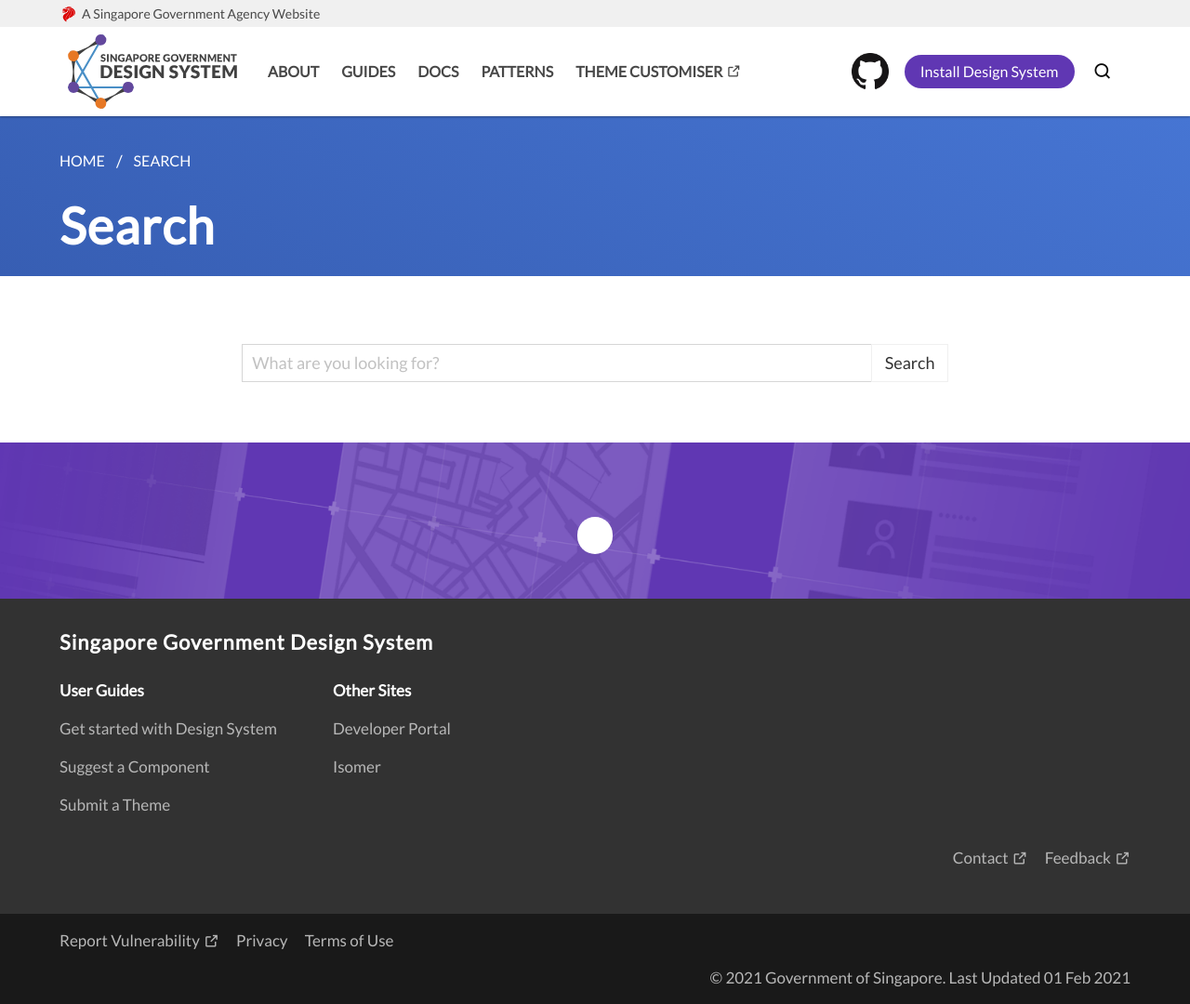
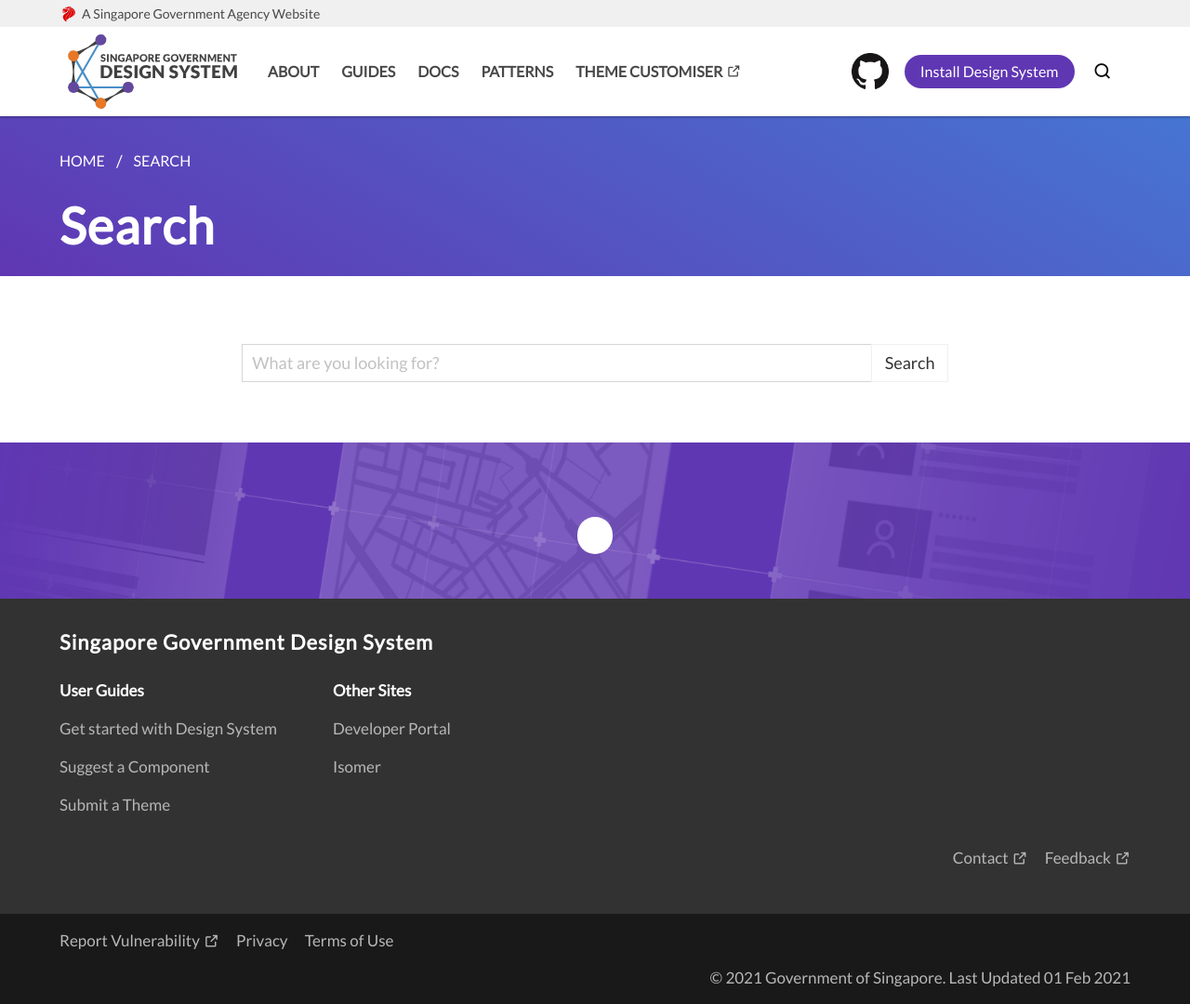
Before and after one commit to isaacteh-ust/sgds-demo-1, a Jekyll site: the page built from search/search.html, in a window 1280 px wide and 1080 px high. Shown: the whole window at 93% size. Built offline with Jekyll 4.4.1, drawn with Linux system fonts in a browser that asks for light colours; some web fonts are replaced.

Commit message:
_config.yml: updated breadcrumb_background

```diff
--- a/_config.yml
+++ b/_config.yml
@@ -6,7 +6,7 @@
 visit_docs_section_button_type: rounded
 visit_docs_section_text_color: white
 visit_docs_section_background: primary
-breadcrumb_background: secondary
+breadcrumb_background: primary
 logo: assets/img/logo_sgds.png
 nav_logo: /assets/img/logo-sgds.svg
 sgds-version: 1.3.17
```
